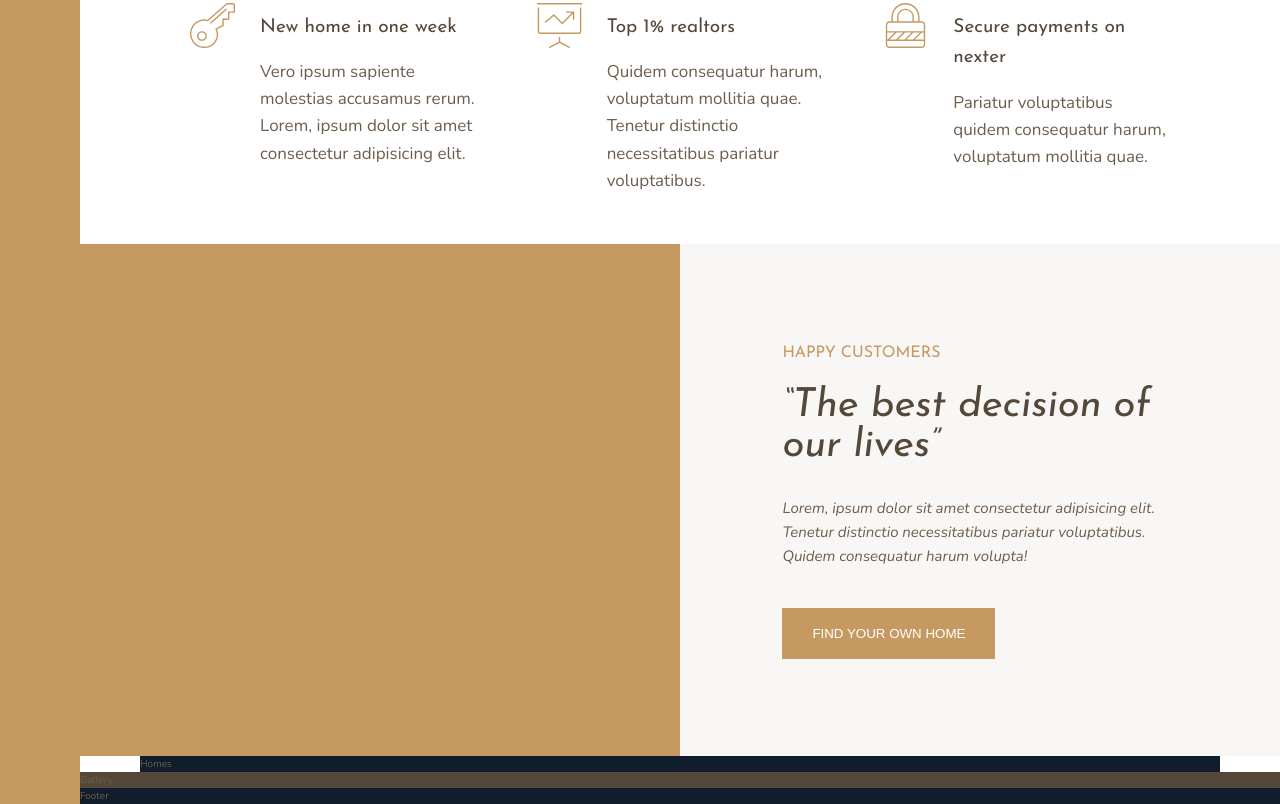
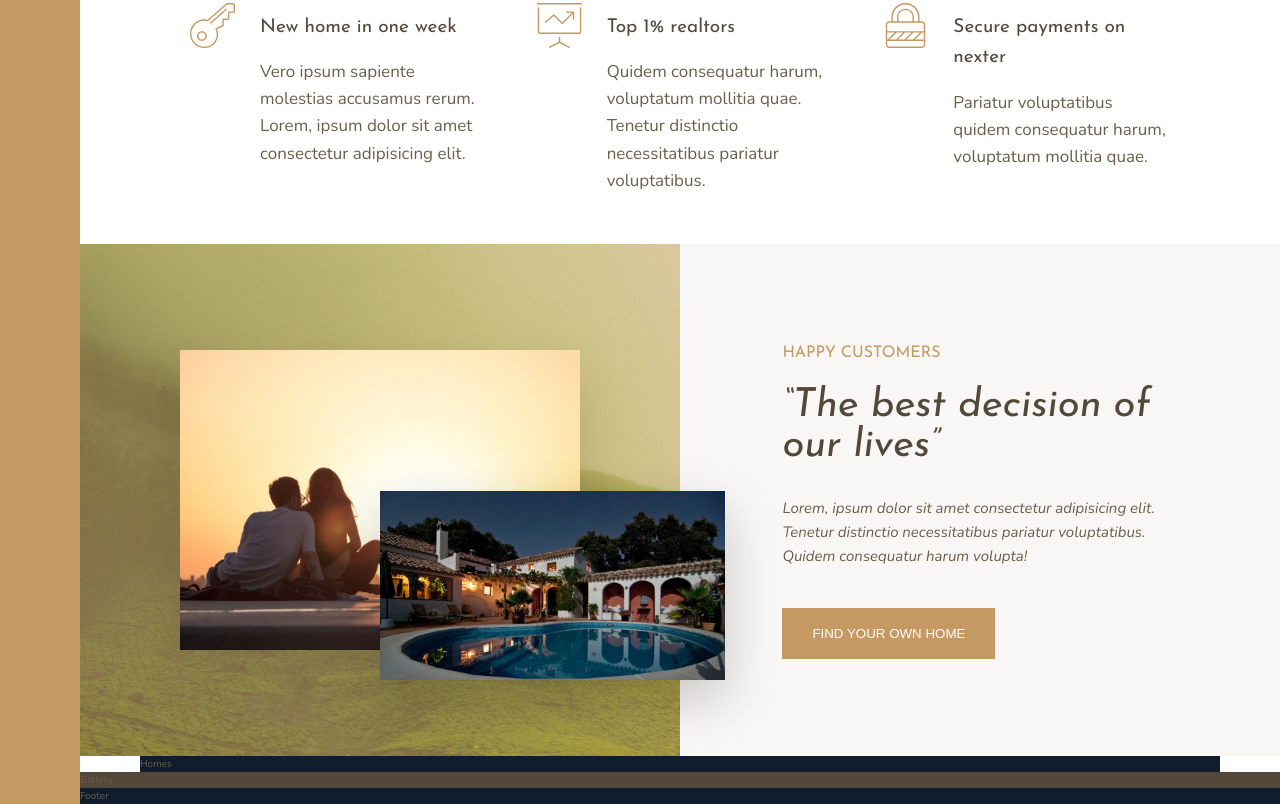
Before and after one commit to CarlosRGL/nexter-project, a website: page index.html in a window 1280 px wide. Shown: the part 949-1753 px from the top of the page. Drawn offline with nearby package versions, Linux system fonts and the light colour scheme.

Commit message:
Story pictures section

```diff
--- a/index.html
+++ b/index.html
@@ -73,8 +73,8 @@
         </div>
     </div>
     <div class="story__pictures">
-        <!-- <img src="img/story-1.jpeg" alt="Couple with new house" class="story__img--1">
-        <img src="img/story-2.jpeg" alt="New house" class="story__img--2"> -->
+        <img src="img/story-1.jpeg" alt="Couple with new house" class="story__img--1">
+        <img src="img/story-2.jpeg" alt="New house" class="story__img--2">
     </div>
 
     <div class="story__content">
--- a/sass/_story.scss
+++ b/sass/_story.scss
@@ -2,6 +2,32 @@
   &__pictures {
     background-color: $color-primary;
     grid-column: full-start / col-end 4;
+    background-image: linear-gradient(
+        rgba($color-primary, 0.5),
+        rgba($color-primary, 0.5)
+      ),
+      url(../img/back.jpg);
+
+    display: grid;
+
+    grid-template-rows: repeat(6, 1fr);
+    grid-template-columns: repeat(6, 1fr);
+    align-items: center;
+  }
+
+  &__img--1 {
+    width: 100%;
+    grid-row: 2 / 6;
+    grid-column: 2 / 6;
+    box-shadow: 0 2rem 5rem rgba(#000, 0.1);
+  }
+
+  &__img--2 {
+    width: 115%;
+    grid-row: 4 / 6;
+    grid-column: 4 / 7;
+    z-index: 20;
+    box-shadow: 0 2rem 5rem rgba(#000, 0.2);
   }
 
   &__content {
```
Also changed, not shown: css/style.css.
